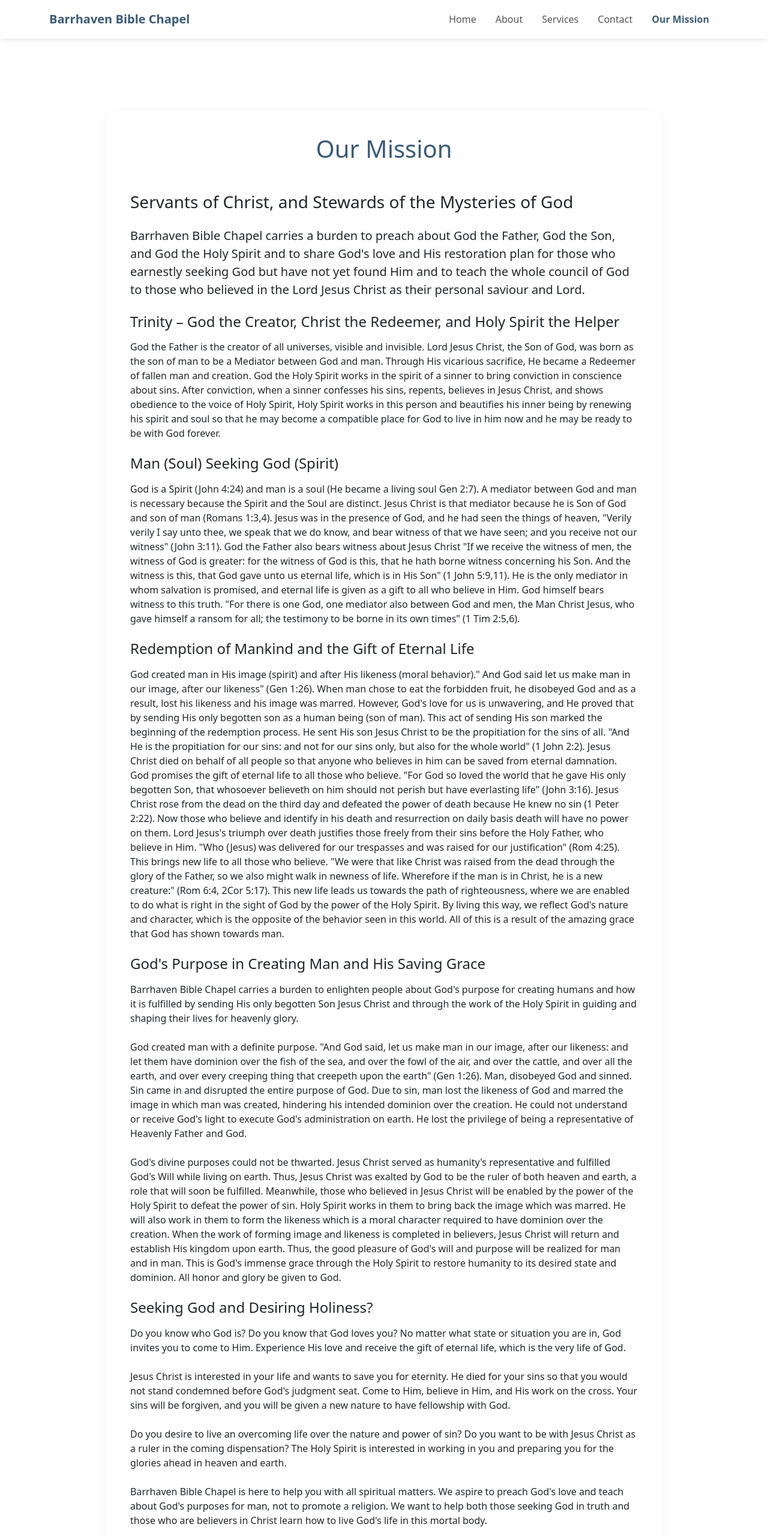
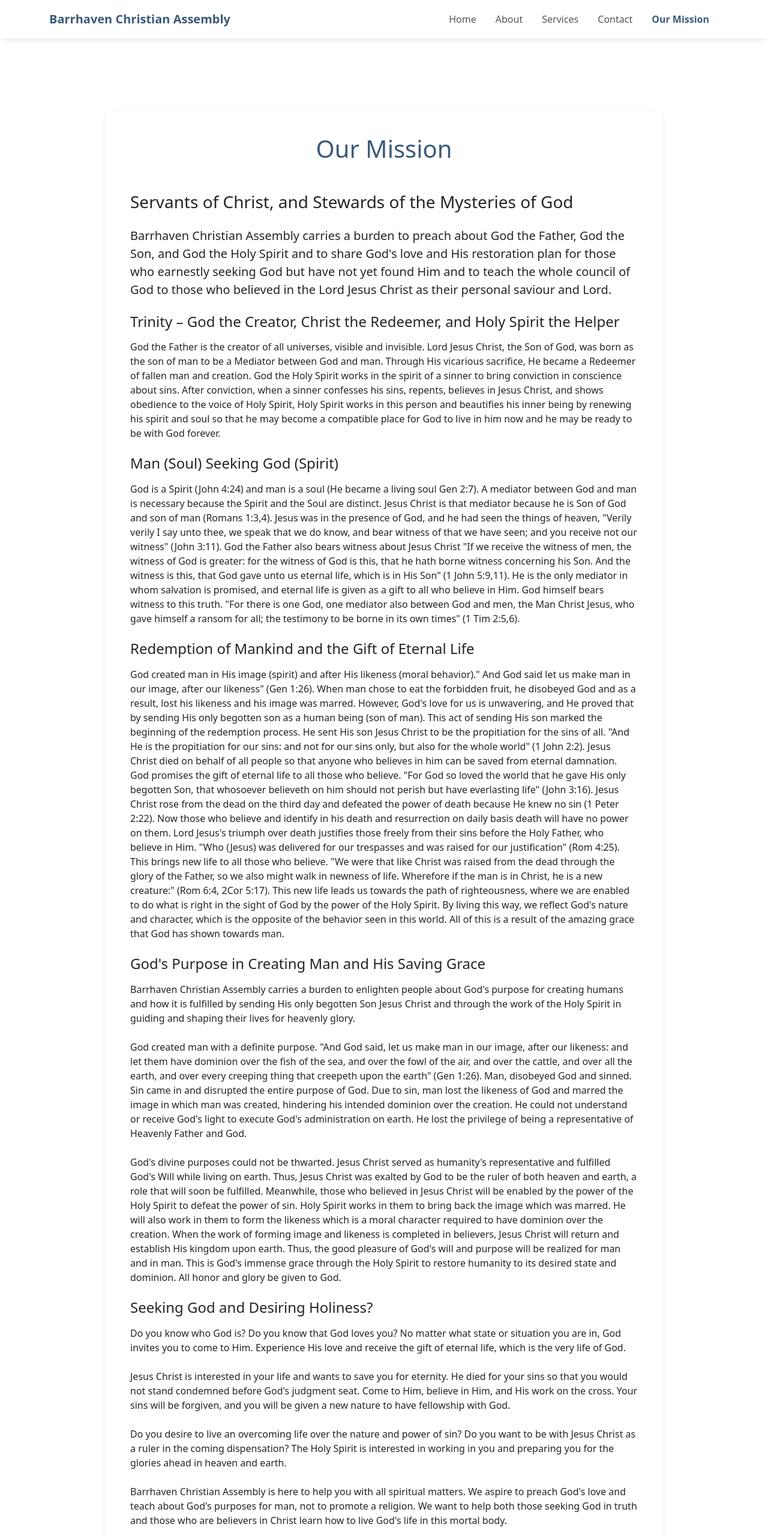
Before and after one commit to samtalasila/church-website, a plain HTML site: page mission.html in a window 1280 px wide. Shown: the top 2560 px of the page at 60% size. Drawn offline with nearby package versions, Linux system fonts and the light colour scheme.

Commit message:
Rename site branding to Barrhaven Christian Assembly across pages

```diff
--- a/mission.html
+++ b/mission.html
@@ -3,7 +3,7 @@
   <head>
     <meta charset="UTF-8" />
     <meta name="viewport" content="width=device-width, initial-scale=1.0" />
-    <title>Barrhaven Bible Chapel - Our Mission</title>
+    <title>Barrhaven Christian Assembly - Our Mission</title>
     <link rel="stylesheet" href="css/style.css" />
     <link
       href="https://cdn.jsdelivr.net/npm/bootstrap@5.3.0/dist/css/bootstrap.min.css"
@@ -18,7 +18,7 @@
     <!-- Navigation -->
     <nav class="navbar navbar-expand-lg navbar-light fixed-top" id="mainNav">
       <div class="container">
-        <a class="navbar-brand" href="index.html">Barrhaven Bible Chapel</a>
+        <a class="navbar-brand" href="index.html">Barrhaven Christian Assembly</a>
         <button
           class="navbar-toggler"
           type="button"
@@ -49,7 +49,7 @@
               <h2 class="h3 mb-4">Servants of Christ, and Stewards of the Mysteries of God</h2>
 
               <p class="lead mb-4">
-                Barrhaven Bible Chapel carries a burden to preach about God the Father, God the Son, and God the Holy Spirit and to share God's love and His restoration plan for those who earnestly seeking God but have not yet found Him and to teach the whole council of God to those who believed in the Lord Jesus Christ as their personal saviour and Lord.
+                Barrhaven Christian Assembly carries a burden to preach about God the Father, God the Son, and God the Holy Spirit and to share God's love and His restoration plan for those who earnestly seeking God but have not yet found Him and to teach the whole council of God to those who believed in the Lord Jesus Christ as their personal saviour and Lord.
               </p>
 
               <h3 class="h4 mb-3">Trinity – God the Creator, Christ the Redeemer, and Holy Spirit the Helper</h3>
@@ -73,7 +73,7 @@
               <h3 class="h4 mb-3">God's Purpose in Creating Man and His Saving Grace</h3>
 
               <p class="mb-4">
-                Barrhaven Bible Chapel carries a burden to enlighten people about God's purpose for creating humans and how it is fulfilled by sending His only begotten Son Jesus Christ and through the work of the Holy Spirit in guiding and shaping their lives for heavenly glory.
+                Barrhaven Christian Assembly carries a burden to enlighten people about God's purpose for creating humans and how it is fulfilled by sending His only begotten Son Jesus Christ and through the work of the Holy Spirit in guiding and shaping their lives for heavenly glory.
               </p>
 
               <p class="mb-4">
@@ -99,7 +99,7 @@
               </p>
 
               <p class="mb-4">
-                Barrhaven Bible Chapel is here to help you with all spiritual matters. We aspire to preach God's love and teach about God's purposes for man, not to promote a religion. We want to help both those seeking God in truth and those who are believers in Christ learn how to live God's life in this mortal body.
+                Barrhaven Christian Assembly is here to help you with all spiritual matters. We aspire to preach God's love and teach about God's purposes for man, not to promote a religion. We want to help both those seeking God in truth and those who are believers in Christ learn how to live God's life in this mortal body.
               </p>
             </div>
           </div>
@@ -112,7 +112,7 @@
       <div class="container">
         <div class="row">
           <div class="col-md-4 mb-3">
-            <h5>Barrhaven Bible Chapel</h5>
+            <h5>Barrhaven Christian Assembly</h5>
             <p>
               A place of worship, community, and spiritual growth in
               Barrhaven, Ontario.
@@ -135,7 +135,7 @@
         </div>
         <div class="row mt-3">
           <div class="col-12 text-center">
-            <p class="mb-0">&copy; 2025 Barrhaven Bible Chapel. All Rights Reserved.</p>
+            <p class="mb-0">&copy; 2025 Barrhaven Christian Assembly. All Rights Reserved.</p>
           </div>
         </div>
       </div>
```
Also changed, not shown: index.html (+5 -5 lines).
